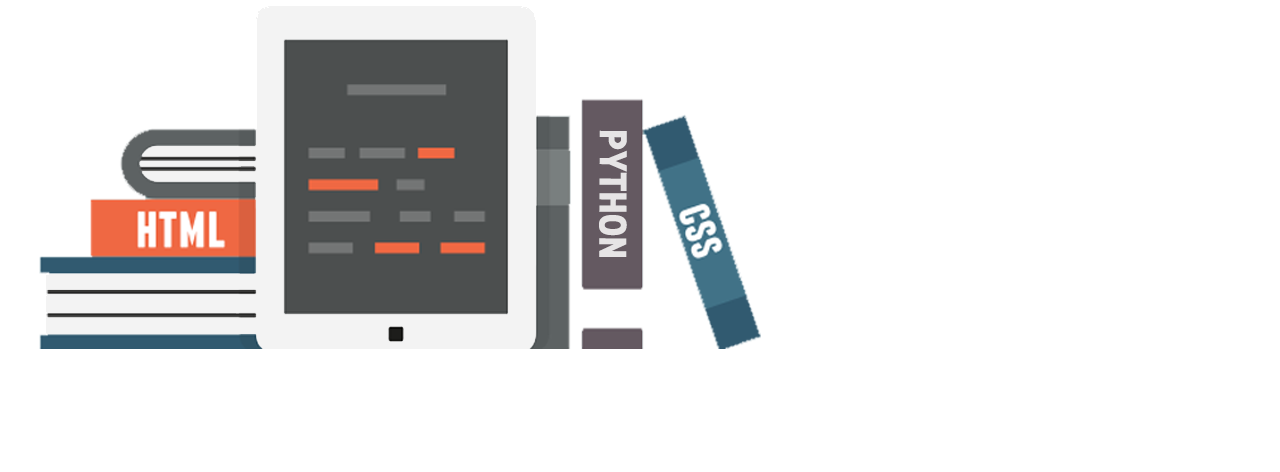
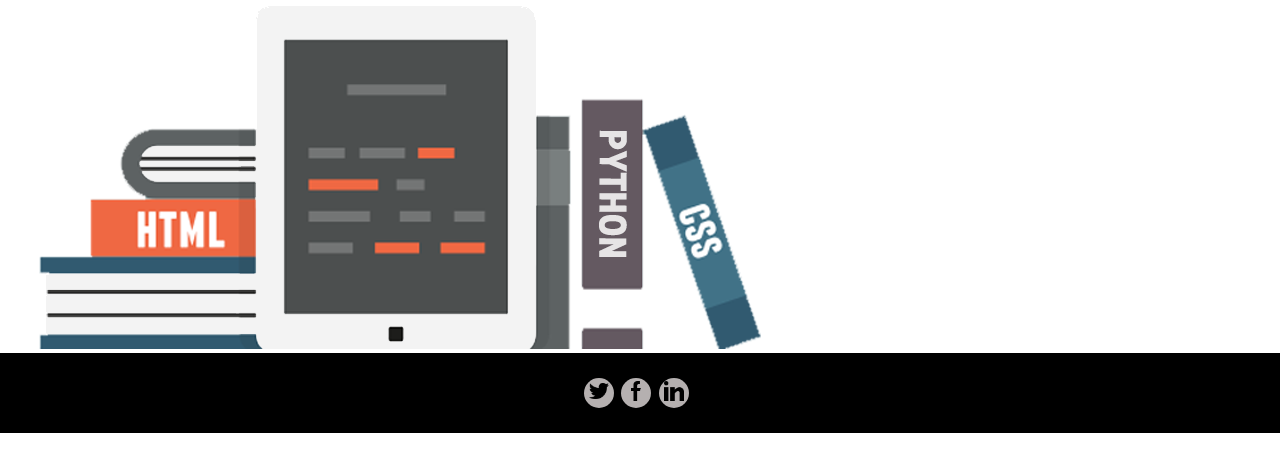
Before and after one commit to raquelbrandino/DEMODAY, a Django app: page / in a window 1280 px wide. Shown: the part 49-521 px from the top of the page. Run offline with Django 3.2, Linux system fonts and the light colour scheme.

Commit message:
inserir footer e linkar página de cursos no django

```diff
--- a/informativo/urls.py
+++ b/informativo/urls.py
@@ -15,10 +15,12 @@ Including another URLconf
 """
 from django.contrib import admin
 from django.urls import path
-from paginas.views import home, ferramentas
+from paginas.views import home, ferramentas, cursos
 
 urlpatterns = [
     path('admin/', admin.site.urls),
     path('', home),
-    path('ferramentas', ferramentas)
+    path('ferramentas', ferramentas),
+    path('cursos', cursos)
+
 ]
--- a/paginas/static/css/style.css
+++ b/paginas/static/css/style.css
@@ -11,7 +11,7 @@ body::-webkit-scrollbar{
 header{
     background-color: black;
     height: 6vh;
-    width: 100vw;
+    width: 100%;
     display: flex;
     justify-content: space-between;
     align-items: center;
@@ -62,3 +62,45 @@ section div h2{
 section div p{
     font-family: 'Noto Sans', sans-serif;
 }
+
+footer{
+    background-color: black;
+    width: 100vw;
+    height: 10vh;
+    display: flex;
+    justify-content: center;
+    align-items: center;
+}
+
+#redesSociais{
+    height: 8vh;
+    width: 10vw;
+    display: flex;
+    flex-direction: row;
+    justify-content: space-evenly;
+    align-items: center;
+}
+
+.redeSocial{
+    background-color: rgb(181, 176, 176);
+    border-radius: 24px;
+    height: 30px;
+    width: 30px;
+    display: flex;
+    flex-direction: row;
+    align-items: center;
+    justify-content: center;
+}
+
+.redeSocial:hover{
+    background-color: rgb(233, 204, 41);
+    opacity: 1.0;
+}
+
+.redeSocial a{
+
+}
+.redeSocial a img{
+    height: 20px;
+    width: 20px;
+}
--- a/paginas/templates/base.html
+++ b/paginas/templates/base.html
@@ -17,7 +17,7 @@
         </a>
         <nav>
             <a href="ferramentas">Ferramentas</a>
-            <a href="">Cursos</a>
+            <a href="cursos">Cursos</a>
             <a href="">Cadastro</a>
         </nav>
     </header>
@@ -25,5 +25,19 @@
     {% block conteudo %}
 
     {% endblock %}
+
+    <footer>
+        <div id="redesSociais">
+                <div class="redeSocial">
+                    <a href="https://www.twitter.com"><img src="static\images\twitter.png" alt="Twitter"></a>
+                </div>
+                <div class="redeSocial">
+                    <a href="https://www.fb.com"><img src="static\images\facebook.png" alt="Facebook"></a>
+                </div>
+                <div class="redeSocial">
+                    <a href="https://www.linkedin.com"><img src="static\images\linkedin.png" alt="LinkedIn"><a>
+                </div>
+            </div>
+    </footer>
 </body>
 </html>
--- a/paginas/templates/index.html
+++ b/paginas/templates/index.html
@@ -9,7 +9,7 @@
 {% block conteudo %}
 
 <section>
-    <img src="/paginas/static/images/Learn_banner.png" alt="livros de programação">  <!-- a imagem tá indo quebrada, não consegui consertar :( -->
+    <img src="static\images\Learn_banner.png" alt="livros de programação">  <!-- a imagem tá indo quebrada, não consegui consertar :( -->
 </section>
 
 
--- a/paginas/views.py
+++ b/paginas/views.py
@@ -6,3 +6,6 @@ def home(request):
 
 def ferramentas(request):
     return render(request, 'ferramentas.html')
+
+def cursos(request):
+    return render(request, 'cursos.html')
```
Also changed, not shown: paginas/static/images/facebook.png (added), paginas/static/images/linkedin.png (added), paginas/static/images/twitter.png (added).
